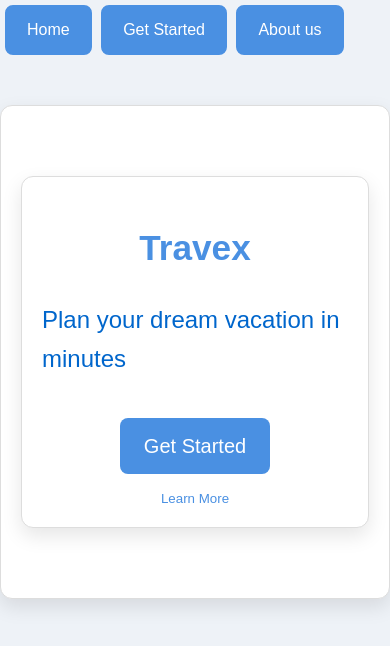
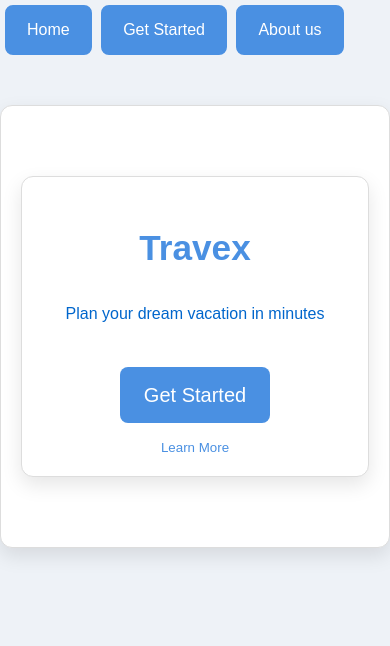
Before and after one commit to Rafipilot/AI-travelPlanner, a Svelte app: page / in a window 390 px wide. Shown: the top 646 px of the page. Built offline with nearby package versions, Linux system fonts and the light colour scheme.

Commit message:
css for responsive design

```diff
--- a/src/app.css
+++ b/src/app.css
@@ -8,14 +8,13 @@ body {
   line-height: 1.6;
 }
 
-/* Sub-title */
 #sub-title {
   font-size: 1.5rem;
   margin: 0.5rem 0;
   color: #0066cc;
 }
 
-/* Main Container */
+
 main {
   max-width: 900px;
   margin: 50px auto;
@@ -26,7 +25,7 @@ main {
   border: 1px solid #ddd;
 }
 
-/* Heading */
+
 h1 {
   text-align: center;
   font-size: 2.2em;
@@ -35,7 +34,7 @@ h1 {
   font-weight: 700;
 }
 
-/* Form Labels */
+
 label {
   font-size: 1em;
   font-weight: bold;
@@ -44,7 +43,7 @@ label {
   color: #555;
 }
 
-/* Form Inputs */
+
 input, select {
   width: 100%;
   padding: 12px 15px;
@@ -64,13 +63,13 @@ input:focus, select:focus {
   box-shadow: 0 0 8px rgba(74, 144, 226, 0.2);
 }
 
-/* Budget Range Labels */
+
 span {
   font-size: 1em;
   color: #777;
 }
 
-/* Links and Buttons */
+
 #links {
   color: inherit;
   text-decoration: none;
@@ -142,7 +141,7 @@ abs Container */
   box-shadow: 0 4px 10px rgba(0, 0, 0, 0.1);
 }
 
-/* Spinner Styles */
+
 .spinner {
   border: 4px solid rgba(0, 0, 0, 0.1);
   border-radius: 50%;
@@ -159,10 +158,14 @@ abs Container */
   }
 }
 
-/* Responsive Design */
+
 @media (max-width: 768px) {
   main {
     padding: 20px;
+  }
+
+  #sub-title {
+    font-size: 1rem;
   }
 
   input, select {
@@ -170,7 +173,7 @@ abs Container */
   }
 }
 
-/* Hidden Content */
+
 .tabContent {
   display: none;
 }
```
